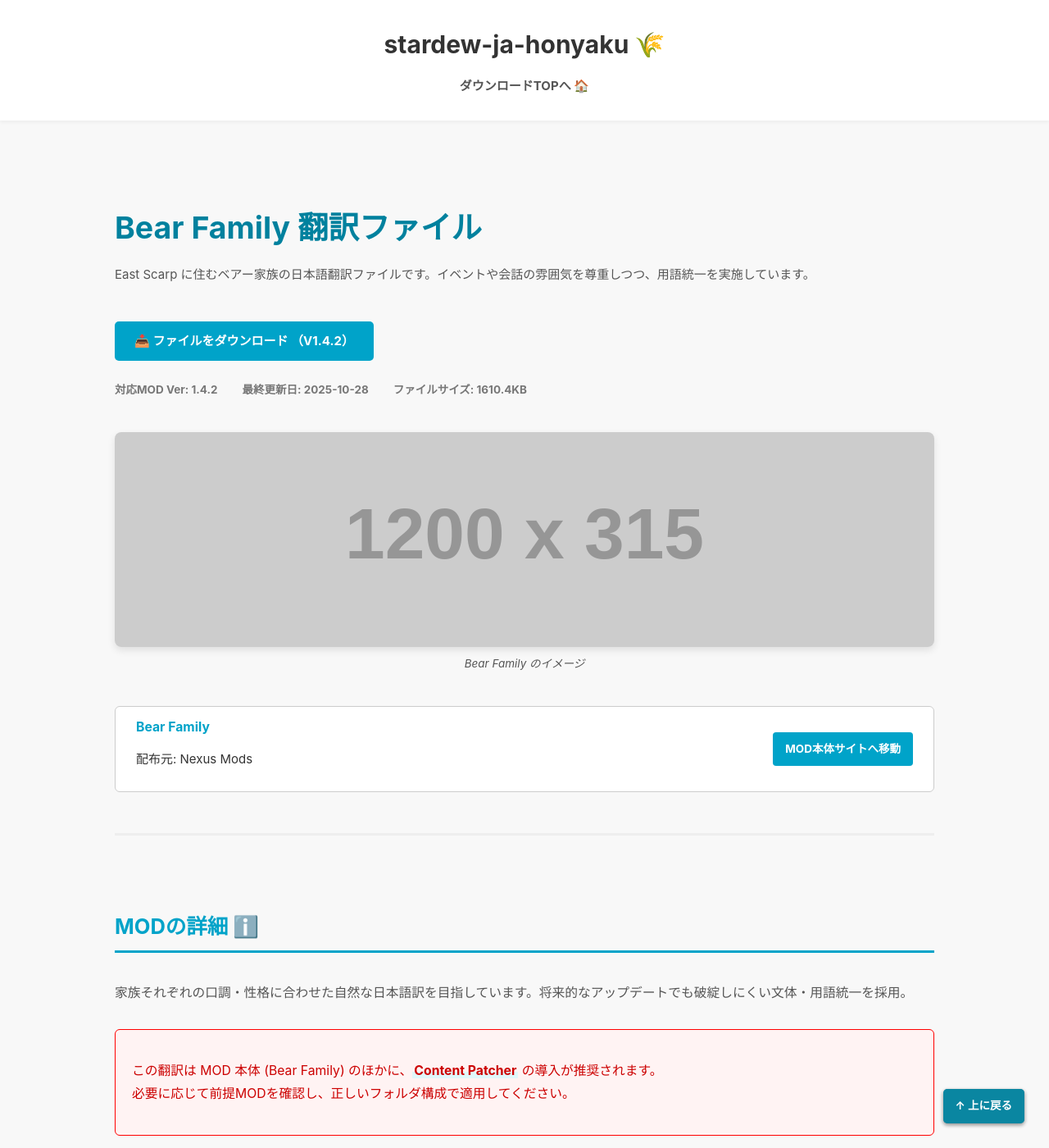
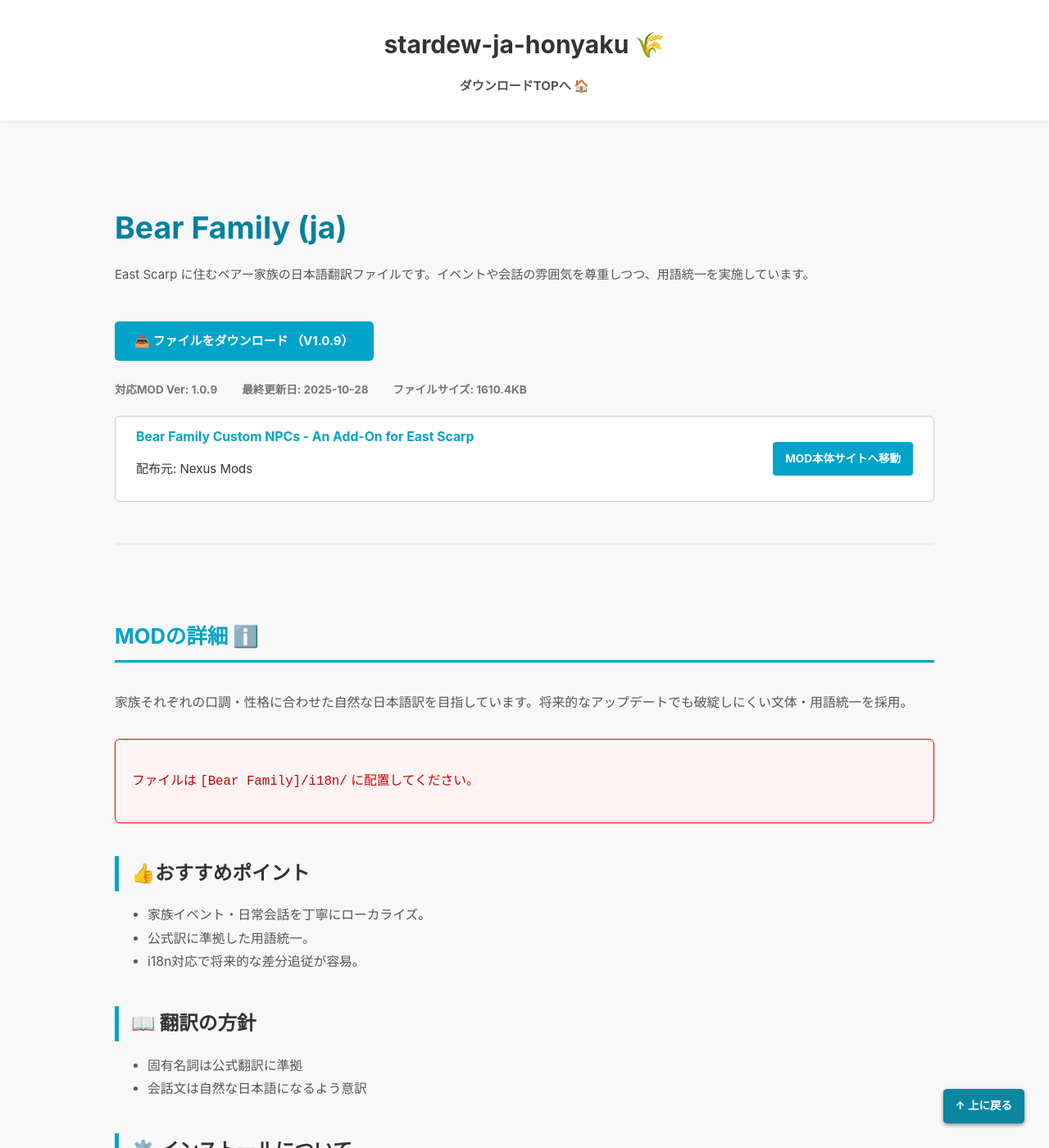
Before and after one commit to takasshi/stardew-ja-honyaku, a Jekyll site: the page built from website/pages/mods/bear-family.md, in a window 1280 px wide and 1400 px high. Shown: the whole window at 82% size. Built offline with Jekyll 4.4.1, drawn with Linux system fonts in a browser that asks for light colours; some of the changed lines change nothing that is shown.

Commit message:
✨ feat(translation): 複数MOD翻訳再生成（.yml）

```diff
--- a/website/_data/mods/bear-family.yml
+++ b/website/_data/mods/bear-family.yml
@@ -1,46 +1,52 @@
-slug: bear-family
-title: "Bear Family 翻訳ファイル"
-category: "expansion"
-status: "active"
+# --- slug（重要） ---
+slug: bear-family # 小文字で書く（基本的には自動生成）
 
-original_name: "Bear Family"
+# --- 基本情報 ---
+title: "Bear Family (ja)"
+category: expansion   # expansion / items / ui / dialogue / misc
+status: active   # active / retired / upcoming / hidden（自動生成時）
 
-mod_ver: "1.4.2"
-release_date: "2025-10-13"
+original_name: Bear Family Custom NPCs - An Add-On for East Scarp  # 翻訳元MODの正式名称
+
+# --- メタ情報（auto_mods.ymlで出せないもの） ---
+mod_ver: "1.0.9"                 # （任意）
+release_date: "2024-07-10"  # ← 日付は必ずクォートで囲む
 
 source:
-  - name:
+  - name:    # 空欄の場合は Nexus Mods がデフォルト
 
 links:
-    url: "https://www.nexusmods.com/stardewvalley/mods/16197"
+  url: "https://www.nexusmods.com/stardewvalley/mods/16197"  # 参照URL
 
-summary: |
+# --- 概要・紹介 ---
+summary: |  # 一覧/個別ページ上部のキャッチコピー
   East Scarp に住むベアー家族の日本語翻訳ファイルです。イベントや会話の雰囲気を尊重しつつ、用語統一を実施しています。
-note: "この翻訳は公式ローカライズ規則に準拠しています。ゲーム内の言語を日本語に設定してください。"
 
-description: |
+note: | # インストールフォルダが特殊な場合など（任意）前提MODなどもここに書く？
+  この翻訳は公式ローカライズ規則に準拠しています。ゲーム内の言語を日本語に設定してください。
+
+# --- アイキャッチ画像（任意） ---
+hero:
+  image:
+  caption:
+
+# --- 詳細説明（長文セクション） ---
+description: |  # 少し長めの説明。
   家族それぞれの口調・性格に合わせた自然な日本語訳を目指しています。将来的なアップデートでも破綻しにくい文体・用語統一を採用。
 
-hero:
-  image: "https://placehold.jp/1200x315.png"
-  caption: "Bear Family のイメージ"
+features:       # MODのおすすめポイントを箇条書き
+  - 家族イベント・日常会話を丁寧にローカライズ。
+  - 公式訳に準拠した用語統一。
+  - i18n対応で将来的な差分追従が容易。
 
-features:
-  - "家族イベント・日常会話を丁寧にローカライズ。"
-  - "公式訳に準拠した用語統一。"
-  - "i18n対応で将来的な差分追従が容易。"
+install-warning: |  # MOD内の注意書き（翻訳に関する注意を書いてもOK）
+  ファイルは `[Bear Family]/i18n/` に配置してください。
 
-install-warning: |
-  この翻訳は MOD 本体 (Bear Family) のほかに、**Content Patcher** の導入が推奨されます。
-  必要に応じて前提MODを確認し、正しいフォルダ構成で適用してください。
-
-policy: |
+policy: |  # 翻訳の方針やクセなど
   - 固有名詞は公式翻訳に準拠
   - 会話文は自然な日本語になるよう意訳
 
-install-notes: |
-  ファイルは `[Bear Family]/i18n/` に配置してください。
-
+# --- 更新履歴 日付は必ずクォートで囲む ---
 changelog:
   - version: "v2.1.0"
     date: "2025-10-13"
--- a/website/_data/mods/downhill-project.yml
+++ b/website/_data/mods/downhill-project.yml
@@ -1,46 +1,53 @@
-slug: downhill-project
-title: "Downhill Project 翻訳ファイル"
-category: "expansion"
-status: "active"
+# --- slug（重要） ---
+slug: downhill-project # 小文字で書く（基本的には自動生成）
 
-original_name: "Downhill Project"
+# --- 基本情報 ---
+title: "downhill-project (ja)"
+category: expansion   # expansion / items / ui / dialogue / misc
+status: active   # active / retired / upcoming / hidden（自動生成時）
 
-mod_ver: "1.0.0"
-release_date: "2025-09-30"
+original_name: Downhill Project - Expanded Map for Custom NPCs  # 翻訳元MODの正式名称
+
+# --- メタ情報（auto_mods.ymlで出せないもの） ---
+mod_ver: "1.0.11"                 # （任意）
+release_date: "2024-07-10"  # ← 日付は必ずクォートで囲む
 
 source:
-  - name:
+  - name:    # 空欄の場合は Nexus Mods がデフォルト
 
 links:
-    url: "https://example.com/mod-a"
+  url: "https://www.nexusmods.com/stardewvalley/mods/32872"  # 参照URL
 
+# --- 概要・紹介 ---
+summary: |  # 一覧/個別ページ上部のキャッチコピー
+  エリアや雰囲気テキストを含む拡張系MOD向け翻訳です。
 
-summary: |
-  新エリアや雰囲気テキストを含む拡張系MOD向け翻訳です。
-note: "この翻訳はxTranslatorで作成されています。ゲーム内の言語を日本語に設定してください。"
+note: | # インストールフォルダが特殊な場合など（任意）前提MODなどもここに書く？
+  この翻訳はxTranslatorで作成されています。ゲーム内の言語を日本語に設定してください。
 
-description: |
-  看板・掲示・環境メッセージなどの雰囲気テキストの語調・文体を調整し、世界観を損なわない自然な日本語に整えました。
-
+# --- アイキャッチ画像（任意） ---
 hero:
   image:
   caption:
 
-features:
-  - "新エリアの雰囲気テキストをローカライズ。"
-  - "注意書き・標識などの短文も自然な表現に最適化。"
-  - "将来的な追加にも対応しやすいキー整理。"
+# --- 詳細説明（長文セクション） ---
+description: |  # 少し長めの説明。
+  看板・掲示・環境メッセージなどの雰囲気テキストの語調・文体を調整し、世界観を損なわない自然な日本語に整えました。
 
-install-warning: |
+
+features:       # MODのおすすめポイントを箇条書き
+  - 新エリアの雰囲気テキストをローカライズ。
+  - 注意書き・標識などの短文も自然な表現に最適化。
+  - 将来的な追加にも対応しやすいキー整理。
+
+install-warning: |  # MOD内の注意書き（翻訳に関する注意を書いてもOK）
   この翻訳は MOD 本体 (Downhill Project) と **Content Patcher** が必要です。
 
-policy: |
+policy: |  # 翻訳の方針やクセなど
   - 固有名詞は公式翻訳に準拠
   - 看板・標識は視認性重視の簡潔訳
 
-install-notes: |
-  ファイルは `[Downhill Project]/i18n/` に配置してください。
-
+# --- 更新履歴 日付は必ずクォートで囲む ---
 changelog:
   - version: "v1.0.0"
     date: "2025-09-30"
--- a/website/_data/mods/letters-from-cameron.yml
+++ b/website/_data/mods/letters-from-cameron.yml
@@ -1,49 +1,52 @@
+# --- slug（重要） ---
+slug: letters-from-cameron # 小文字で書く（基本的には自動生成）
+
 # --- 基本情報 ---
-slug: letters-from-cameron
-title: "Letters From Cameron (ja)"
-category: "dialogue"
-status: "active"
+title: "Letters From Cameron(ja)"
+category: dialogue   # expansion / items / ui / dialogue / misc
+status: active  # active / retired / upcoming / hidden（自動生成時）
 
-original_name: "Letters From Cameron"
+original_name: Letters From Cameron  # 翻訳元MODの正式名称
 
-# --- バージョン情報 ---
-mod_ver: "1.0.1"
-release_date: "2025-09-25"
+# --- メタ情報（auto_mods.ymlで出せないもの） ---
+mod_ver: "1.0.1"                 # （任意）
+release_date: "2024-07-10"  # ← 日付は必ずクォートで囲む
 
 source:
-  - name:
+  - name:    # 空欄の場合は Nexus Mods がデフォルト
 
 links:
-    url: "https://www.nexusmods.com/stardewvalley/mods/35474"
+  url: "https://www.nexusmods.com/stardewvalley/mods/35474"  # 参照URL
 
 # --- 概要・紹介 ---
-summary: |
-  あなたの元同僚、キャメロンから手紙が届きました…。
-  aaaa
+summary: |  # 一覧/個別ページ上部のキャッチコピー
+  なたの元同僚、キャメロンから手紙が届きました…。
 
-note: |
-  たまに届く手紙を追加するMODです。 aaaa
+note: | # インストールフォルダが特殊な場合など（任意）前提MODなどもここに書く？
+  たまに届く手紙を追加するMODです。
 
-description: |
-  Joja時代の同僚（自称親友）から届く手紙を追加するMODです。前提MOD：Mail Framework Mod
-
+# --- アイキャッチ画像（任意） ---
 hero:
   image:
   caption:
 
 # --- 詳細説明（長文セクション） ---
-features:
-  - "主人公が辞めたあとのJojaの雰囲気を感じられます。闇深い…。"
-  - "ストーリー仕立てで最後はちょっとしんみりできるような手紙を追加します。"
+description: |  # 少し長めの説明。
+  Joja時代の同僚（自称親友）から届く手紙を追加するMODです。
+  前提MOD：Mail Framework Mod
 
-install-warning: |
+features:       # MODのおすすめポイントを箇条書き
+  - 主人公が辞めたあとのJojaの雰囲気を感じられます。闇深い…。
+  - ストーリー仕立てで最後はちょっとしんみりできるような手紙を追加します。
+
+install-warning: |  # MOD内の注意書き（翻訳に関する注意を書いてもOK）
   ⚠ 軽微な薬物依存描写があります。
 
-policy: |
+policy: |  # 翻訳の方針やクセなど
   - Bestie（＝親友）は「ベスティ」と翻訳（主人公と噛み合わない雰囲気）。
   - そんなに親しくなかったのにちょっと鬱陶しい手紙💌を送ってくる元同僚を表現しました。
 
-# --- 更新履歴 ---
+# --- 更新履歴 日付は必ずクォートで囲む ---
 changelog:
   - version: "v1.0.1 -translation"
     date: "2025-10-19"
```
